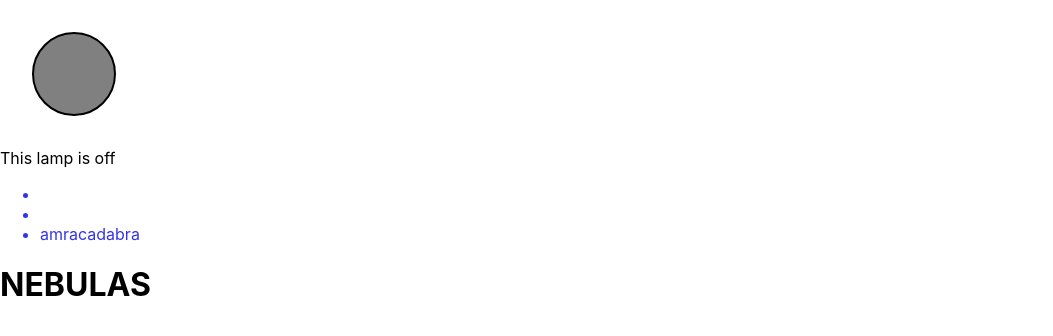
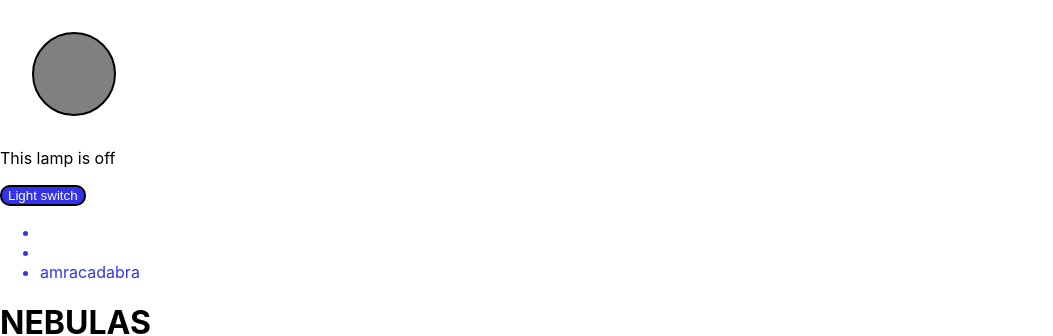
Before and after one commit to nadiia-kurovska/my-app, a React (Create React App) app: page / in a window 1280 px wide. Shown: the top 336 px of the page, without its empty margins (0-1053 px from the left). Built offline with nearby package versions, Linux system fonts and the light colour scheme.

Commit message:
add light switch

```diff
--- a/package.json
+++ b/package.json
@@ -10,6 +10,7 @@
     "react": "^18.2.0",
     "react-dom": "^18.2.0",
     "react-scripts": "5.0.1",
+    "sass": "^1.63.4",
     "web-vitals": "^2.1.4"
   },
   "scripts": {
--- a/src/components/FlexContainer/index.jsx
+++ b/src/components/FlexContainer/index.jsx
@@ -4,9 +4,9 @@ function FlexContainer(props) {
     const {children} = props;
 
     return (
-        <p style={{ color: '#33e'}}>
+        <div style={{ color: '#33e'}}>
             <ul>{children}</ul>
-        </p>
+        </div>
     );
 }
 
--- a/src/components/Lamp/index.jsx
+++ b/src/components/Lamp/index.jsx
@@ -1,5 +1,6 @@
 import React from "react";
 import './style.css';
+import Switch from "../Switch";
 
 class Lamp extends React.Component {
     constructor(props) {
@@ -12,12 +13,15 @@ class Lamp extends React.Component {
     }
         clickHandler = () => {
             this.props.callback(this.state);
-            this.setState({isOn: !this.state.isOn})}
+            this.setState({isOn: !this.state.isOn})};
 
-
+        handleToSwitch = () => {
+            this.setState({isOn: !this.state.isOn});
+        }
     render(){
         const classNames = 'lamp'+ (this.state.isOn? ' lampOn': '');
         const text = (this.state.isOn? 'on' : 'off');
+        const handleToSwitch = this.handleToSwitch;
 
         return (
             <div>
@@ -25,6 +29,7 @@ class Lamp extends React.Component {
                 {this.state.isOn}
             </div>
             <p>This lamp is {text}</p>
+            <Switch handleToSwitch = {handleToSwitch.bind(this)}/>
             </div>
 
         )
--- /dev/null
+++ b/src/components/Switch/Switch.module.scss
@@ -0,0 +1,6 @@
+.btn{
+    background-color: #33e;
+    color: #fff;
+    border: 2px solid black;
+    border-radius: 10px;
+}
--- a/src/components/Switch/index.jsx
+++ b/src/components/Switch/index.jsx
@@ -1 +1,12 @@
 import React from "react";
+import styles from './Switch.module.scss';
+
+class Switch extends React.Component {
+
+    render(){
+        const handleToSwitch = this.props.handleToSwitch;
+        return (<button className={styles.btn} onClick={() => handleToSwitch()}>Light switch</button>)
+    }
+}
+
+export default Switch;
```
Also changed, not shown: src/components/Switch/style.css (deleted), 1 other file (tests, documents, lock files or other folders).
